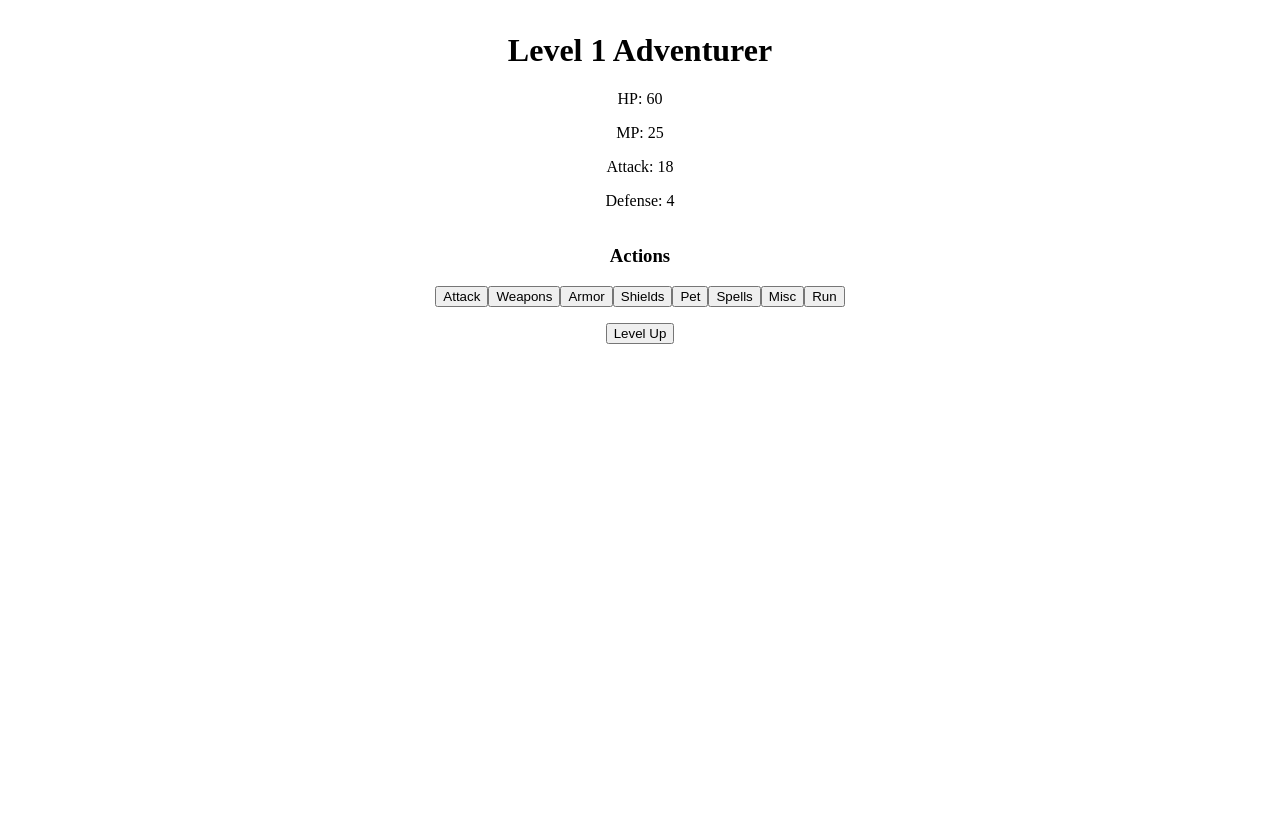
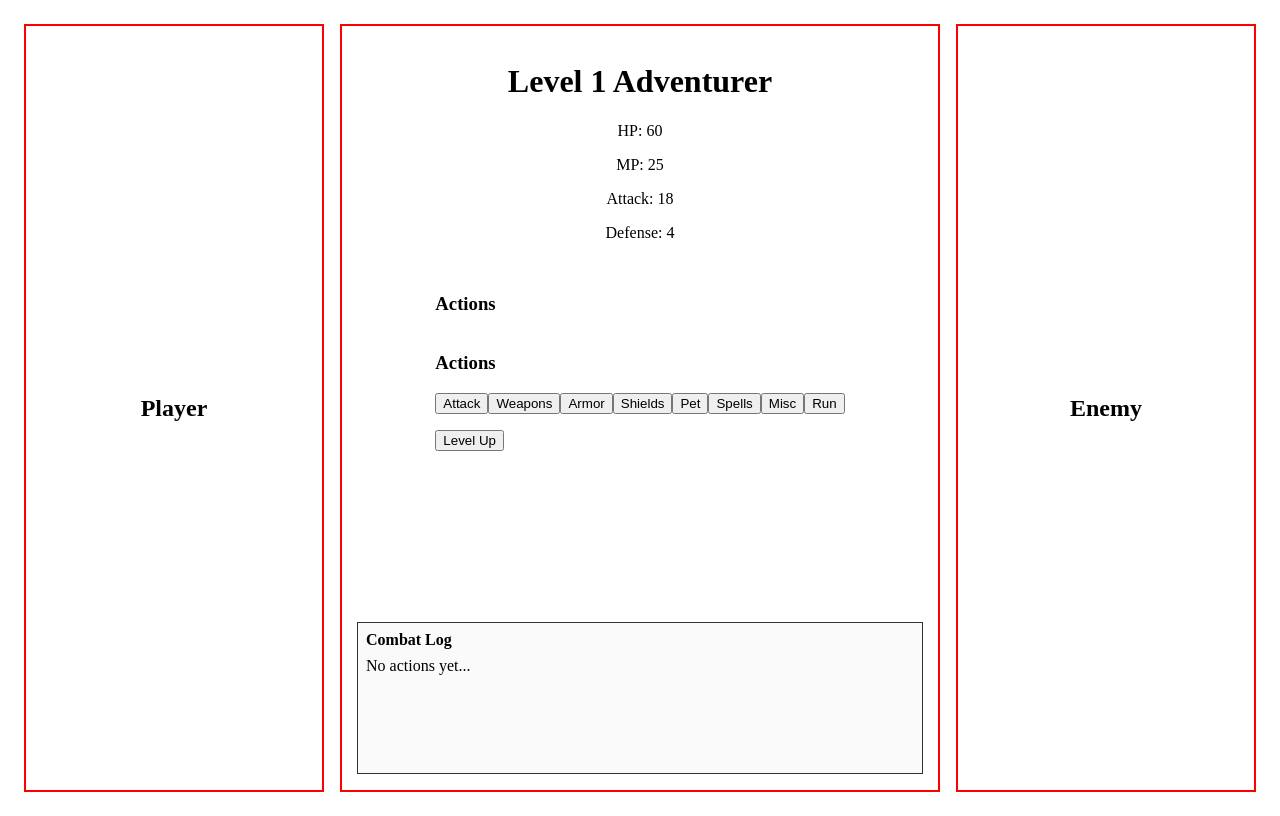
Before and after one commit to RainySunsetGod/mySite, a React (Vite) app in the folder adventure-evolution/: page / in a window 1280 px wide. Built offline with nearby package versions, Linux system fonts and the light colour scheme.

Commit message:
positioning

```diff
--- a/adventure-evolution/src/App.tsx
+++ b/adventure-evolution/src/App.tsx
@@ -13,15 +13,13 @@ export default function App() {
     const newLevel = player.level + 1;
     const newGearView = { ...player.gearView };
 
-    // Build evolution context from real player state
     const context: EvolutionContext = {
       level: newLevel,
-      inventory: player.materials, // materials collected
-      merges: player.merges,       // merges done
-      usage: player.usage,         // times spells/items used
+      inventory: player.materials,
+      merges: player.merges,
+      usage: player.usage,
     };
 
-    // Evolve items in gearView
     for (const category in newGearView) {
       newGearView[category as keyof typeof newGearView] =
         newGearView[category as keyof typeof newGearView].map((id) => {
@@ -35,23 +33,89 @@ export default function App() {
   };
 
   return (
-    <div style={{ textAlign: "center", marginTop: "2rem" }}>
+    <div
+      style={{
+        display: "grid",
+        gridTemplateColumns: "1fr 2fr 1fr",
+        gap: "1rem",
+        padding: "1rem",
+        minHeight: "100vh",
+        boxSizing: "border-box",
+      }}
+    >
+      {/* Left: Player */}
+      <div
+        style={{
+          border: "2px solid red",
+          padding: "1rem",
+          display: "flex",
+          justifyContent: "center",
+          alignItems: "center",
+        }}
+      >
+        <h2>Player</h2>
+      </div>
+
+      {/* Center: Stats + Actions + Log */}
+      <div
+        style={{
+          border: "2px solid red",
+          padding: "1rem",
+          display: "flex",
+          flexDirection: "column",
+          alignItems: "center",
+        }}
+      >
+        {/* Top: Stats */}
+        <div style={{ marginBottom: "1rem", textAlign: "center" }}>
           <h1>Level {player.level} Adventurer</h1>
           <p>HP: {stats.hp}</p>
           <p>MP: {stats.mp}</p>
           <p>Attack: {stats.attack}</p>
           <p>Defense: {stats.defense}</p>
+        </div>
 
+        {/* Middle: Actions */}
+        <div style={{ marginBottom: "1rem" }}>
+          <h3>Actions</h3>
           <ActionMenu
             player={player}
             onUse={(item) => {
               alert(`Used ${item.name}!`);
             }}
           />
-
           <button onClick={levelUp} style={{ marginTop: "1rem" }}>
             Level Up
           </button>
         </div>
+
+        {/* Bottom: Log placeholder */}
+        <div
+          style={{
+            marginTop: "auto",
+            width: "100%",
+            border: "1px solid #333",
+            minHeight: "150px",
+            background: "#fafafa",
+          }}
+        >
+          <h4 style={{ margin: "0.5rem" }}>Combat Log</h4>
+          <p style={{ margin: "0.5rem" }}>No actions yet...</p>
+        </div>
+      </div>
+
+      {/* Right: Enemy */}
+      <div
+        style={{
+          border: "2px solid red",
+          padding: "1rem",
+          display: "flex",
+          justifyContent: "center",
+          alignItems: "center",
+        }}
+      >
+        <h2>Enemy</h2>
+      </div>
+    </div>
   );
 }
```
Lines whose indentation alone changed are shown as unchanged.
